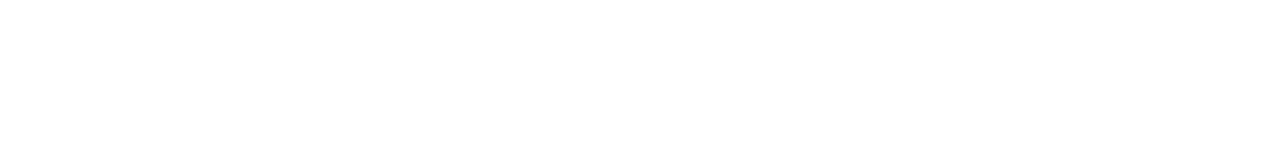
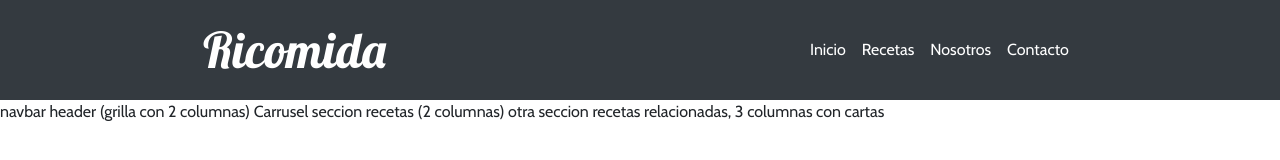
Before and after one commit to agoycolea-stack/Ricomida, a plain HTML site: page index.html in a window 1280 px wide. Drawn offline with nearby package versions, Linux system fonts and the light colour scheme.

Commit message:
agregue el navbar

```diff
--- a/assets/css/style.css
+++ b/assets/css/style.css
@@ -1,3 +1,14 @@
 body{
-    font-family: 'Cabin',sans-serif;
+    font-family: 'Cabin', sans-serif;
 }
+
+.navbar-brand{
+    font-family:'Lobster',cursive ;
+    font-weight: 400;
+    font-size: 37pt;
+    margin-left: 15%;
+}
+
+#navbarNav{
+    margin-right: 15%;
+}
--- a/index.html
+++ b/index.html
@@ -1,16 +1,52 @@
 <!DOCTYPE html>
-<html lang="en">
+<html lang="es">
 <head>
     <meta charset="UTF-8">
     <meta name="viewport" content="width=device-width, initial-scale=1.0">
-    <title>Document</title>
+    <title>Agustin Goycolea</title>
     <link rel="stylesheet" href="https://stackpath.bootstrapcdn.com/bootstrap/4.4.1/css/bootstrap.min.css" integrity="sha384-Vkoo8x4CGsO3+Hhxv8T/Q5PaXtkKtu6ug5TOeNV6gBiFeWPGFN9MuhOf23Q9Ifjh" crossorigin="anonymous">
+    <link href="https://fonts.googleapis.com/css2?family=Cabin:wght@400;700&display=swap" rel="stylesheet">
+    <link href="https://fonts.googleapis.com/css2?family=Lobster&display=swap" rel="stylesheet">
+    <link rel="stylesheet" href="https://use.fontawesome.com/releases/v5.6.3/css/all.css" integrity="sha384-UHRtZLI+pbxtHCWp1t77Bi1L4ZtiqrqD80Kn4Z8NTSRyMA2Fd33n5dQ8lWUE00s/" crossorigin="anonymous">
+    <link rel="stylesheet" href="assets/css/style.css">
 </head>
 <body>
 
+    <nav class="navbar navbar-expand-lg navbar-dark bg-dark">
+        <a class="navbar-brand" href="#">Ricomida</a>
+        <button class="navbar-toggler" type="button" data-toggle="collapse" data-target="#navbarNav" aria-controls="navbarNav" aria-expanded="false" aria-label="Toggle navigation">
+          <span class="navbar-toggler-icon"></span>
+        </button>
+        <div class="collapse navbar-collapse" id="navbarNav">
+          <ul class="navbar-nav ml-auto">
+            <li class="nav-item active">
+              <a class="nav-link" href="#">Inicio <span class="sr-only">(current)</span></a>
+            </li>
+            <li class="nav-item active">
+              <a class="nav-link" href="#">Recetas</a>
+            </li>
+            <li class="nav-item active">
+              <a class="nav-link" href="#">Nosotros</a>
+            </li>
+            <li class="nav-item active">
+              <a class="nav-link" href="#">Contacto</a>
+            </li>
+          </ul>
+        </div>
+      </nav>
 
-    <script src="https://code.jquery.com/jquery-3.4.1.slim.min.js" integrity="sha384-J6qa4849blE2+poT4WnyKhv5vZF5SrPo0iEjwBvKU7imGFAV0wwj1yYfoRSJoZ+n" crossorigin="anonymous"></script>
+
+    navbar
+    header (grilla con 2 columnas)
+    Carrusel
+    seccion recetas (2 columnas)
+    otra seccion recetas relacionadas, 3 columnas con cartas
+
+
+
+    <script src="https://code.jquery.com/jquery-3.5.1.js" integrity="sha256-QWo7LDvxbWT2tbbQ97B53yJnYU3WhH/C8ycbRAkjPDc=" crossorigin="anonymous"></script>
     <script src="https://cdn.jsdelivr.net/npm/popper.js@1.16.0/dist/umd/popper.min.js" integrity="sha384-Q6E9RHvbIyZFJoft+2mJbHaEWldlvI9IOYy5n3zV9zzTtmI3UksdQRVvoxMfooAo" crossorigin="anonymous"></script>
     <script src="https://stackpath.bootstrapcdn.com/bootstrap/4.4.1/js/bootstrap.min.js" integrity="sha384-wfSDF2E50Y2D1uUdj0O3uMBJnjuUD4Ih7YwaYd1iqfktj0Uod8GCExl3Og8ifwB6" crossorigin="anonymous"></script>
+    <script src="assets/js/script.js"></script>
 </body>
 </html>
```
